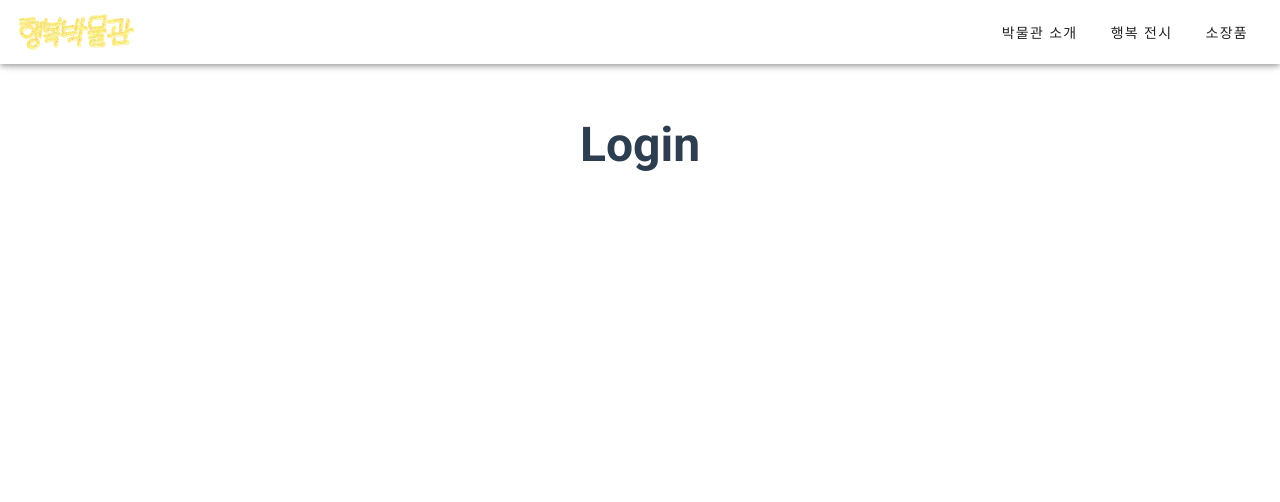
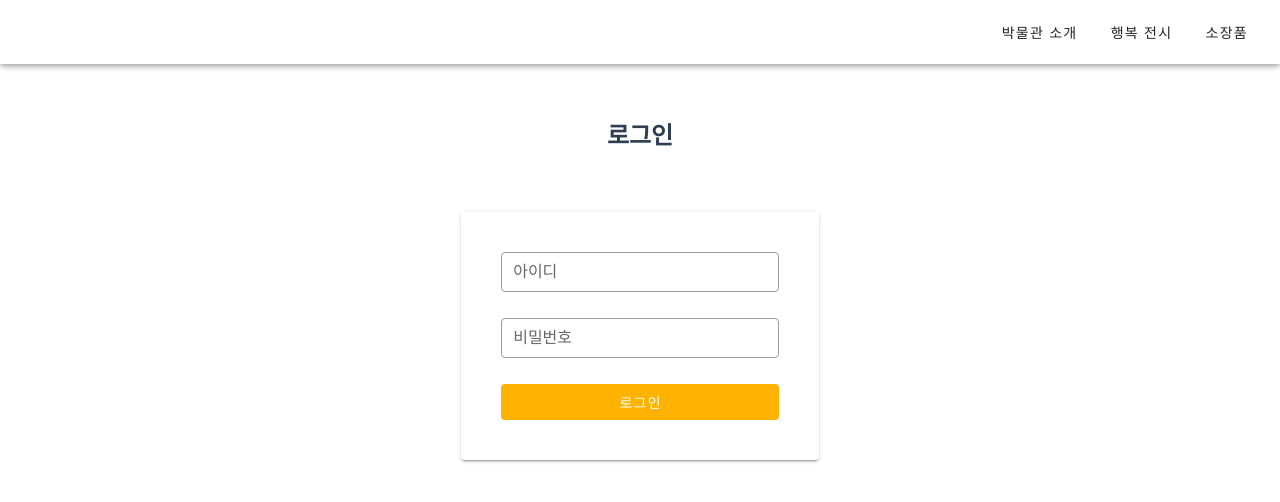
Before and after one commit to doobyeol/happiness-museum, a Vue app in the folder front/: page /login in a window 1280 px wide. Shown: the top 502 px of the page. Built offline with nearby package versions, Linux system fonts and the light colour scheme.

Commit message:
ADD: 로그인 화면

```diff
--- a/front/src/views/HomeView.vue
+++ b/front/src/views/HomeView.vue
@@ -1,5 +1,5 @@
 <template>
-	<v-container class="mainWrap">
+	<v-container>
 		<v-row>
 			<v-col cols="12">
 				<p class="font-weight-bold text-center text-h3">
@@ -11,17 +11,17 @@
 				<p class="font-weight-bold text-center text-h5">행복이란 무엇일까요?</p>
 			</v-col>
 		</v-row>
-		<v-row class="py-0 mt-0">
+		<v-row>
 			<div class="stickies d-flex flex-wrap justify-center">
 				<VueDragResize
+					v-for="item in myHappiness"
+					:key="item.title"
 					:isActive="false"
 					:preventActiveBehavior="false"
 					:isResizable="false"
-					@clicked="onActivated"
-					v-for="item in myHappiness"
-					:key="item.title"
 					:x="setPosition('x')"
 					:y="setPosition('y')"
+					@clicked="onActivated"
 				>
 					<span>{{ item.title }}</span>
 					<p>- {{ item.name }}</p>
@@ -98,10 +98,6 @@ export default {
 <style>
 @import url('https://fonts.googleapis.com/css2?family=Do+Hyeon&family=Hi+Melody&family=Jua&family=Nanum+Pen+Script&family=Stylish&family=Yeon+Sung&display=swap');
 
-.mainWrap {
-	/* height: calc(100vh - 64px); */
-}
-
 .vdr,
 .vdr.active:before {
 	position: relative !important;
--- a/front/src/views/LoginView.vue
+++ b/front/src/views/LoginView.vue
@@ -2,7 +2,35 @@
 	<v-container>
 		<v-row>
 			<v-col cols="12">
-				<p class="font-weight-bold text-center text-h3">Login</p>
+				<p class="font-weight-bold text-center text-h5">로그인</p>
+			</v-col>
+		</v-row>
+		<v-row class="pa-5">
+			<v-col class="mx-auto" cols="12" lg="4" md="6">
+				<v-card class="pa-10">
+					<v-form ref="form" @submit.prevent="submit">
+						<v-text-field
+							v-model="form.id"
+							color="amber darken-1"
+							label="아이디"
+							required
+							outlined
+							dense
+						/>
+						<v-text-field
+							v-model="form.password"
+							color="amber darken-1"
+							label="비밀번호"
+							required
+							outlined
+							dense
+						/>
+
+						<v-btn color="amber darken-1" dark width="100%" elevation="0">
+							로그인
+						</v-btn>
+					</v-form>
+				</v-card>
 			</v-col>
 		</v-row>
 	</v-container>
@@ -13,7 +41,12 @@ export default {
 	name: 'LoginView',
 	components: {},
 	data() {
-		return {};
+		return {
+			form: {
+				id: '',
+				password: '',
+			},
+		};
 	},
 	methods: {},
 };
```
